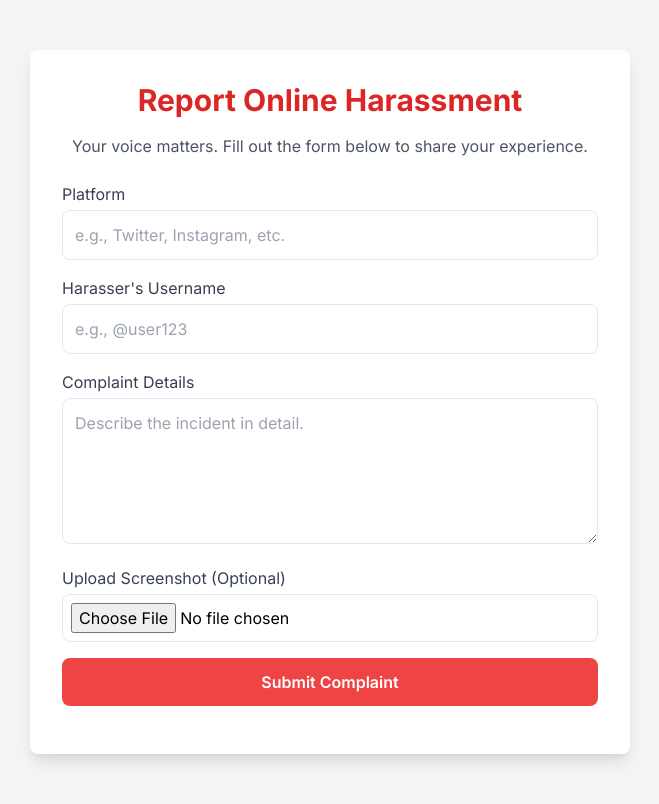
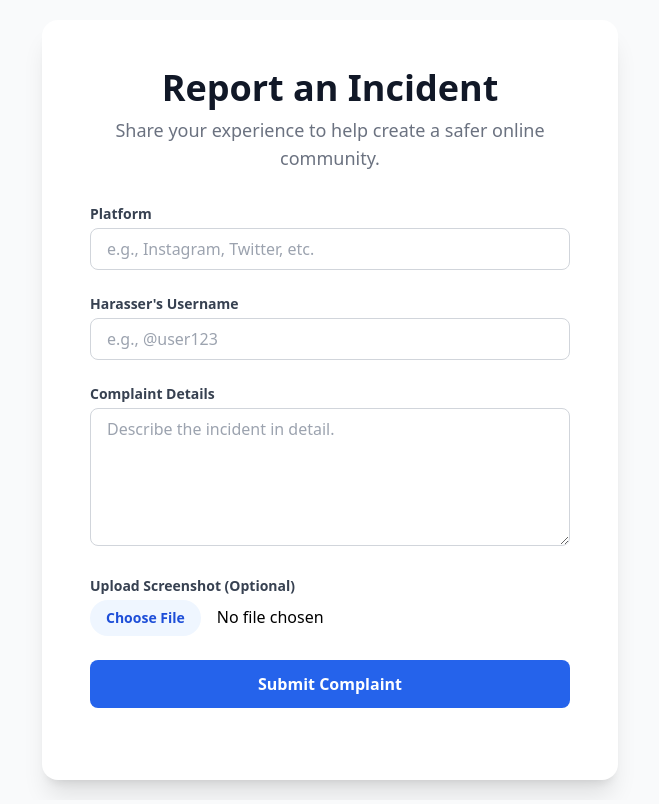
Before and after one commit to Divyansh77-cmd/ALLY7, a Flask app: page / in a window 1280 px wide. Shown: the whole page, without its empty margins (310-969 px from the left). Run offline with Flask 3, Linux system fonts and the light colour scheme; some libraries are stand-ins or nearby versions.

Commit message:
Update index.html

```diff
--- a/templates/index.html
+++ b/templates/index.html
@@ -4,37 +4,55 @@
     <meta charset="UTF-8">
     <meta name="viewport" content="width=device-width, initial-scale=1.0">
     <title>Ally: Report Harassment</title>
+    <!-- Tailwind CSS is loaded from a CDN for a clean, professional UI -->
     <script src="https://cdn.tailwindcss.com"></script>
-    <link rel="stylesheet" href="{{ url_for('static', filename='styles.css') }}">
+    <style>
+      /* Optional custom styles for subtle effects not easily done in Tailwind */
+      .input-field {
+          transition: border-color 0.3s, box-shadow 0.3s;
+      }
+      .input-field:focus {
+          border-color: #3b82f6; /* A clean blue for focus */
+          box-shadow: 0 0 0 3px rgba(59, 130, 246, 0.5);
+      }
+      .submit-btn {
+        transition: transform 0.2s ease-in-out;
+      }
+      .submit-btn:hover {
+        transform: translateY(-2px);
+      }
+    </style>
 </head>
-<body class="bg-gray-100">
-    <div class="form-container rounded-lg">
-        <h1 class="text-3xl font-bold text-center text-red-600 mb-4">Report Online Harassment</h1>
-        <p class="text-gray-600 text-center mb-6">Your voice matters. Fill out the form below to share your experience.</p>
+<body class="bg-gray-50 flex items-center justify-center min-h-screen p-4">
 
-        <form id="complaint-form" class="space-y-4" enctype="multipart/form-data">
+    <div class="bg-white p-8 md:p-12 rounded-2xl shadow-xl max-w-xl w-full">
+        <h1 class="text-4xl font-extrabold text-center text-gray-900 mb-2">Report an Incident</h1>
+        <p class="text-lg text-gray-500 text-center mb-8">Share your experience to help create a safer online community.</p>
+
+        <form id="complaint-form" class="space-y-6" enctype="multipart/form-data">
             <div>
-                <label for="platform" class="block text-gray-700 font-medium mb-1">Platform</label>
-                <input type="text" id="platform" name="platform" class="input-field" placeholder="e.g., Twitter, Instagram, etc." required>
+                <label for="platform" class="block text-sm font-semibold text-gray-700 mb-1">Platform</label>
+                <input type="text" id="platform" name="platform" class="input-field w-full px-4 py-2 border border-gray-300 rounded-lg focus:outline-none" placeholder="e.g., Instagram, Twitter, etc." required>
             </div>
             <div>
-                <label for="username" class="block text-gray-700 font-medium mb-1">Harasser's Username</label>
-                <input type="text" id="username" name="username" class="input-field" placeholder="e.g., @user123" required>
+                <label for="username" class="block text-sm font-semibold text-gray-700 mb-1">Harasser's Username</label>
+                <input type="text" id="username" name="username" class="input-field w-full px-4 py-2 border border-gray-300 rounded-lg focus:outline-none" placeholder="e.g., @user123" required>
             </div>
             <div>
-                <label for="complaint" class="block text-gray-700 font-medium mb-1">Complaint Details</label>
-                <textarea id="complaint" name="complaint" rows="5" class="input-field" placeholder="Describe the incident in detail." required></textarea>
+                <label for="complaint" class="block text-sm font-semibold text-gray-700 mb-1">Complaint Details</label>
+                <textarea id="complaint" name="complaint" rows="5" class="input-field w-full px-4 py-2 border border-gray-300 rounded-lg focus:outline-none" placeholder="Describe the incident in detail." required></textarea>
             </div>
             <div>
-                <label for="screenshot" class="block text-gray-700 font-medium mb-1">Upload Screenshot (Optional)</label>
-                <input type="file" id="screenshot" name="screenshot" class="input-field">
+                <label for="screenshot" class="block text-sm font-semibold text-gray-700 mb-1">Upload Screenshot (Optional)</label>
+                <input type="file" id="screenshot" name="screenshot" class="input-field w-full file:mr-4 file:py-2 file:px-4 file:rounded-full file:border-0 file:text-sm file:font-semibold file:bg-blue-50 file:text-blue-700 hover:file:bg-blue-100">
             </div>
-            <button type="submit" class="submit-btn">Submit Complaint</button>
+            <button type="submit" class="submit-btn w-full px-4 py-3 bg-blue-600 text-white font-bold rounded-lg hover:bg-blue-700 focus:outline-none focus:ring-2 focus:ring-blue-500 focus:ring-offset-2">Submit Complaint</button>
         </form>
 
-        <div id="message" class="mt-4"></div>
+        <div id="message" class="mt-6 text-center text-sm font-medium"></div>
     </div>
 
+    <!-- Our custom JavaScript logic -->
     <script src="{{ url_for('static', filename='main.js') }}"></script>
 </body>
 </html>
```
